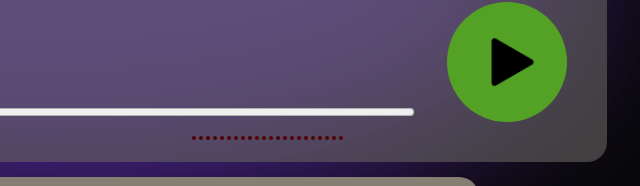
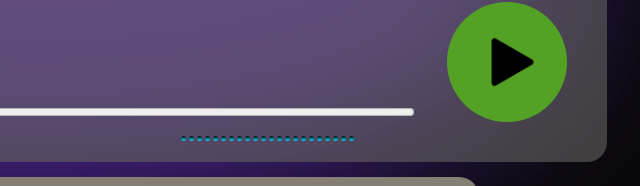
Before and after one commit to Win11Git/herwinlyrics, a plain HTML site: page Sa'yo Lang.html in a window 1280 px wide. Shown: the part 128-314 px from the top of the page, 609-1249 px from the left. Drawn offline with Linux system fonts and the light colour scheme.

Commit message:
Update Sa'yo Lang.html

```diff
--- a/Sa'yo Lang.html
+++ b/Sa'yo Lang.html
@@ -1253,6 +1253,8 @@ body::after {
 
             padding: 15px 5px;
 
+            padding-bottom: 100vh;
+
             font-size: 13px;
 
             line-height: 1.6;
@@ -1356,6 +1358,8 @@ body::after {
             padding-left: 2px;
 
             padding-right: 2px;
+
+            padding-bottom: 100vh;
         }
 
 
@@ -1423,10 +1427,10 @@ body::after {
 }
 
 #beatVisualizer span {
-    width: 4px;
-    height: 4px;
+    width: 5px;
+    height: 5px;
     border-radius: 3px;
-    background: rgb(83, 2, 2);
+    background: linear-gradient(to top, #00e1ff, #030303);
     transition: height 0.08s ease;
 }
 
```
